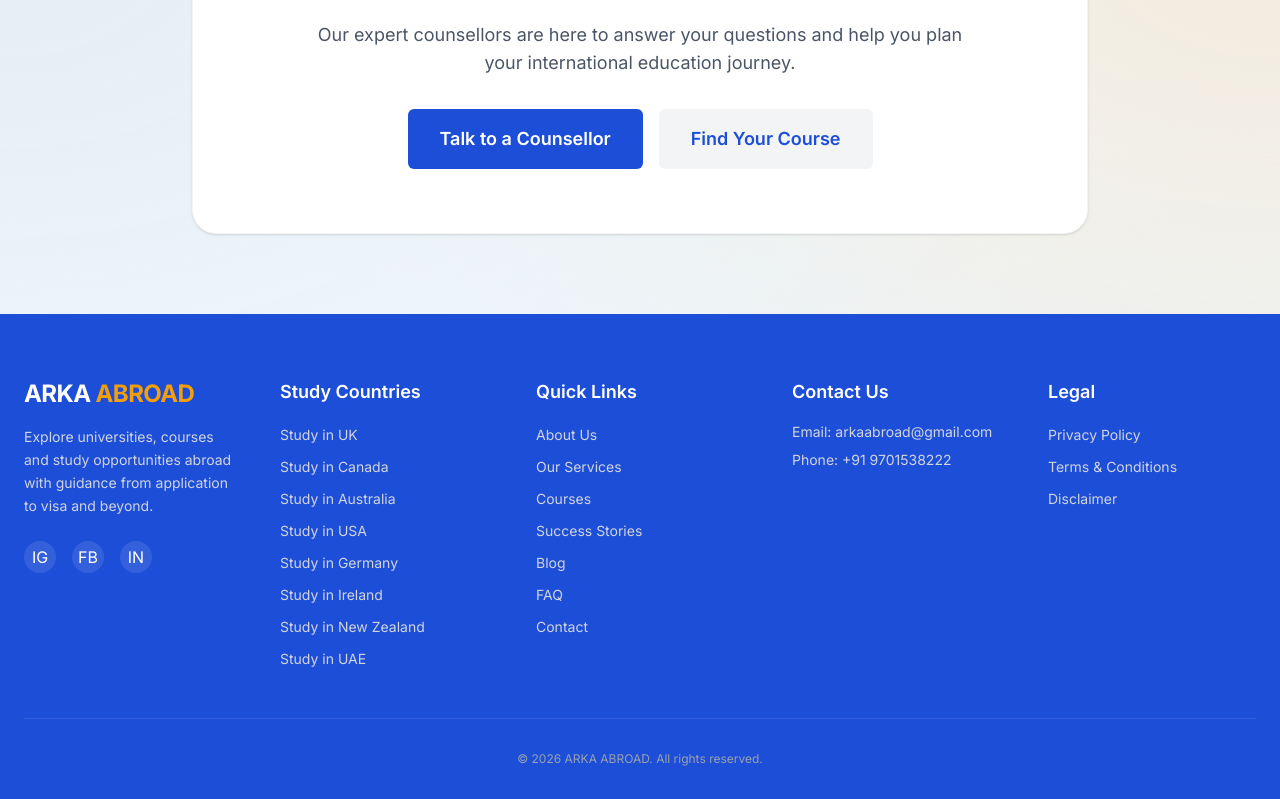
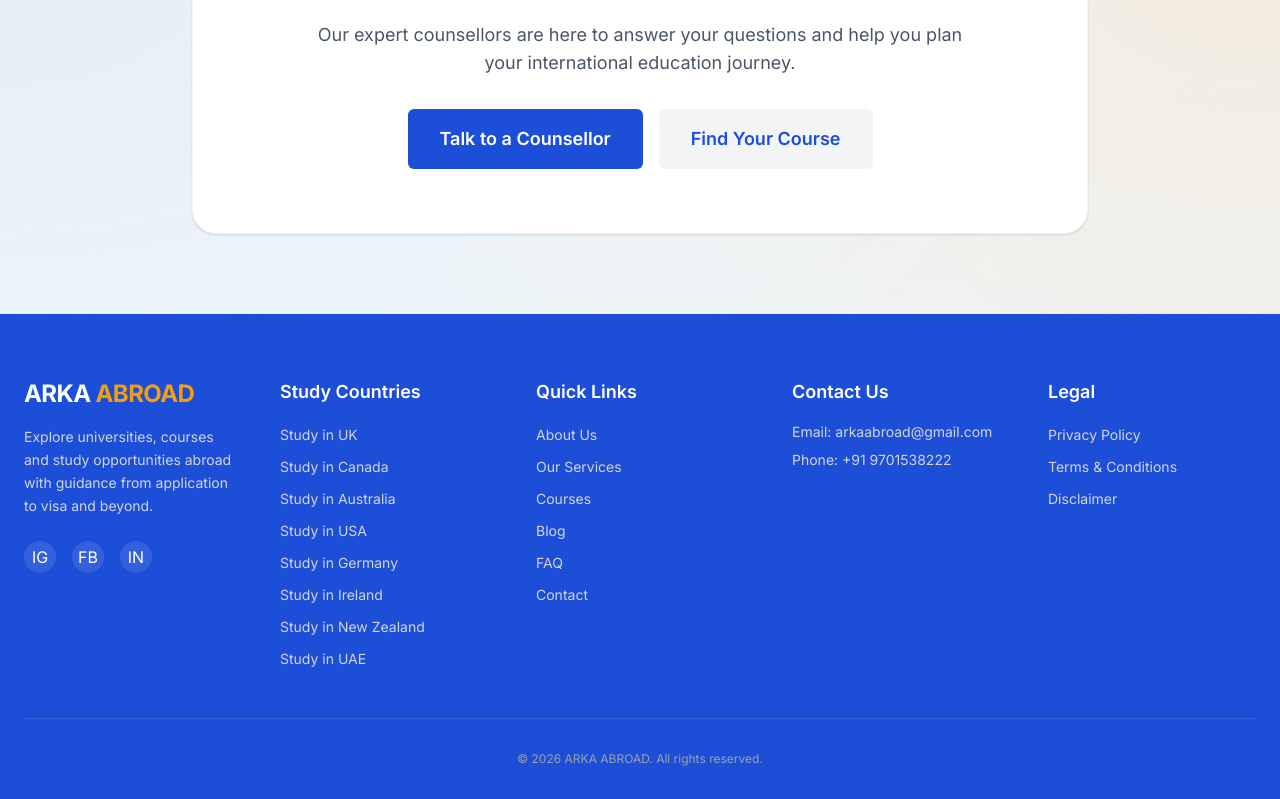
Before and after one commit to srikalyan28/arka-site, a Next.js app: page / in a window 1280 px wide. Shown: the part 3256-4055 px from the top of the page. Built offline with nearby package versions, Linux system fonts and the light colour scheme.

Commit message:
chore: temporarily hide success stories page

```diff
--- a/src/components/layout/Footer.tsx
+++ b/src/components/layout/Footer.tsx
@@ -54,7 +54,7 @@ export default function Footer() {
                 { name: "About Us", href: "/about" },
                 { name: "Our Services", href: "/services" },
                 { name: "Courses", href: "/courses" },
-                { name: "Success Stories", href: "/success-stories" },
+                // { name: "Success Stories", href: "/success-stories" }, // Hidden for now
                 { name: "Blog", href: "/blog" },
                 { name: "FAQ", href: "/faq" },
                 { name: "Contact", href: "/contact" },
--- a/src/components/layout/Navbar.tsx
+++ b/src/components/layout/Navbar.tsx
@@ -31,7 +31,7 @@ export default function Navbar() {
   ];
 
   const moreLinks = [
-    { name: "Success Stories", href: "/success-stories" },
+    // { name: "Success Stories", href: "/success-stories" }, // Hidden for now
     { name: "Blog", href: "/blog" },
     { name: "FAQ", href: "/faq" },
   ];
```
Also changed, not shown: src/app/_success-stories/page.tsx (renamed from src/app/success-stories/page.tsx).
